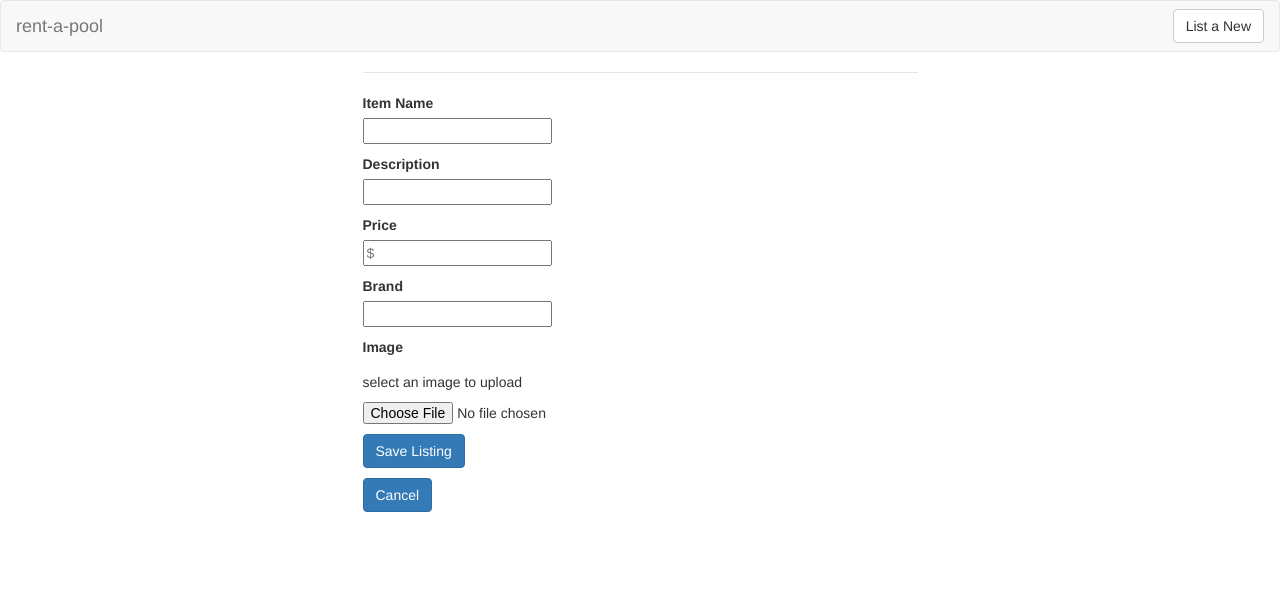
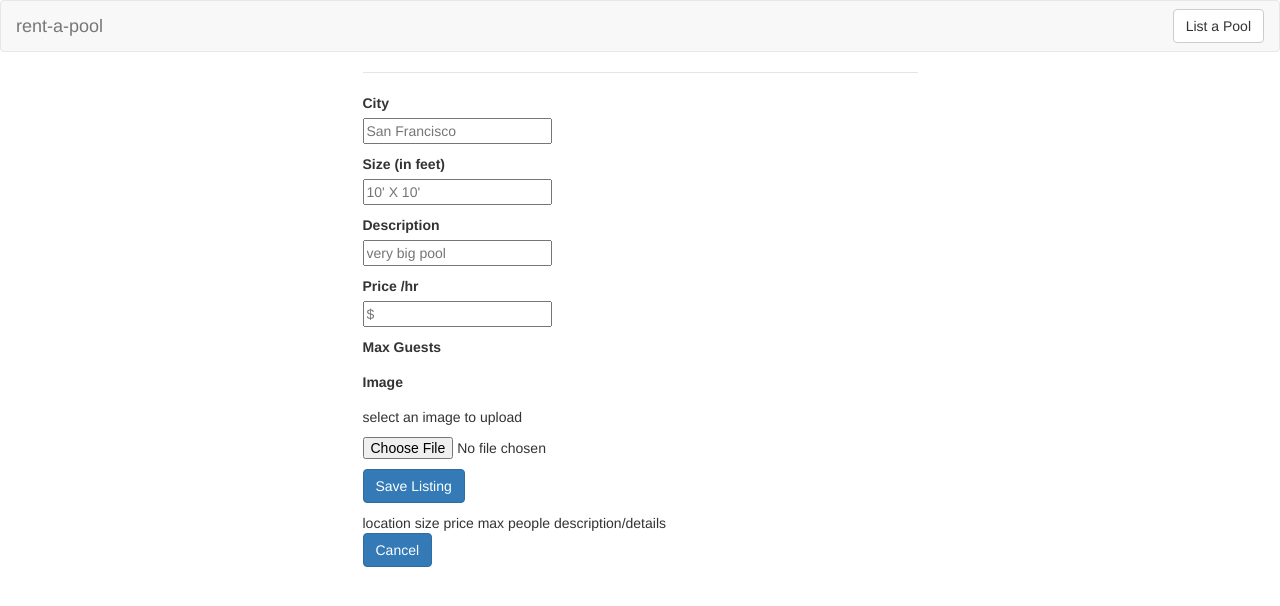
Before and after one commit to vladyslavnUA/rent-a-pool, a Flask app: template templates/pools_new.html in a window 1280 px wide. Shown: the top 606 px of the page. Run offline with Flask 2, Linux system fonts and the light colour scheme; the template is opened without the code that fills it, so the values that code supplies are empty; some libraries are stand-ins or nearby versions.

Commit message:
updated form

```diff
--- a/templates/partials/navbar.html
+++ b/templates/partials/navbar.html
@@ -6,7 +6,7 @@
             </a>
         </div>
         <div class='pull-right'>
-            <a href='/pools/new' class='btn btn-default navbar-btn'> List a New  </a>
+            <a href='/pools/new' class='btn btn-default navbar-btn'> List a Pool </a>
         </div>
     </div>
 </nav>
--- a/templates/partials/pools_form.html
+++ b/templates/partials/pools_form.html
@@ -1,28 +1,39 @@
-<form method='POST' action='/pooles'>
+<form method='POST' action='/pools'>
     <fieldset>
     <legend>{{ pool.title }}</legend>
-    <!-- pooles title-->
-    <p>
+    <!-- pools title-->
+    <!-- <p>
         <label for='pool_name'>Item Name</label><br>
         <input id="pool_name" type='text' name='pool_name' value='{{ pool.name }}' required/>
+    </p> -->
+
+    <!-- Location -->
+    <p>
+        <label for='location'>City</label><br>
+        <input id="location" type='text' name='location' value='{{ pool.location }}' placeholder="San Francisco" required/>
+    </p>
+
+    <!-- Size -->
+    <p>
+        <label for='size'>Size (in feet)</label><br>
+        <input id ="size" type='text' name='size' value='{{ pool.size }}' placeholder="10' X 10'" required/>
     </p>
 
     <!-- Description -->
     <p>
         <label for='description'>Description</label><br>
-        <input id ="description" type='text' name='description' value='{{ pool.description }}' required/>
+        <input id ="description" type='text' name='description' value='{{ pool.description }}' placeholder="very big pool" required/>
     </p>
 
     <!-- Price -->
     <p>
-        <label for='price'>Price</label><br>
+        <label for='price'>Price /hr</label><br>
         <input id="price" type='number' name='price' placeholder='$' value='{{ pool.price }}' required/>
     </p>
+        <label for='guests'>Max Guests</label><br>
 
-    <!-- brand -->
     <p>
-        <label for='brand'>Brand</label><br>
-        <input id="brand" type='text' name='brand' value='{{ pool.brand }}' required/>
+
     </p>
     <p>
         <label for='image'>Image</label><br>
@@ -37,3 +48,11 @@
         <button class="btn btn-primary" type='submit'>Save Listing</button>
     </p>
 </form>
+
+location
+size
+price
+max people
+<indoor>
+<outdoor></outdoor>
+description/details
--- a/templates/pools_index.html
+++ b/templates/pools_index.html
@@ -4,7 +4,7 @@
 <div class="row">
     {% for pool in pools %}
 		<div class="col-md-3">
-	        <h2><a href="/pooles/{{pool._id}}">{{ pool.title }}</h2>
+	        <h2><a href="/pools/{{pool._id}}">{{ pool.title }}</h2>
  	            <img width="240" height="240" src="/static/{{ pool.brand }}.png">
 			<small>{{ pool.description }}</small>
 			 <p>${{ pool.price }}</p>
```
